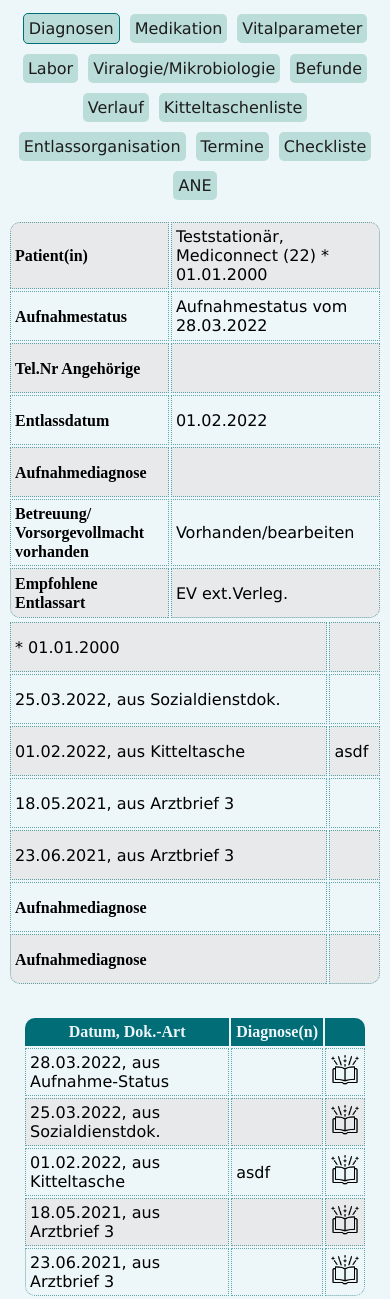
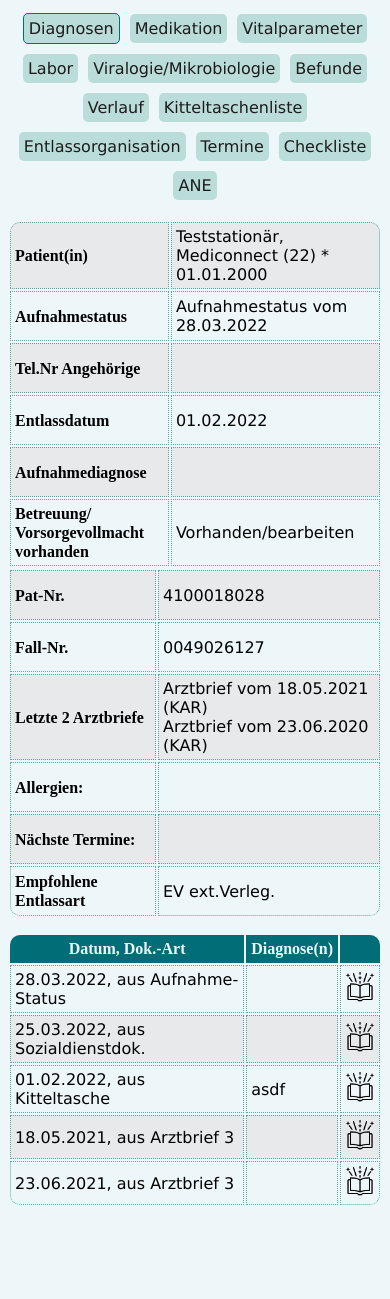
Before and after one commit to ytrav/tabel, a plain HTML site: page table/diagnosen.html in a window 390 px wide. After the commit the page ends 1215 px from the top, so only its background shows below. Drawn offline with Linux system fonts and the light colour scheme; a web font is replaced by a local one.

Commit message:
continuing summary mobile

```diff
--- a/table/diagnosen.html
+++ b/table/diagnosen.html
@@ -17,6 +17,7 @@
         table:nth-child(1) tr:nth-child(1) td:nth-child(1) {
             border-radius: 10px 0 0 0;
         }
+
         table:nth-child(1) tr:nth-child(1) td:nth-last-child(1) {
             border-radius: 0 10px 0 0;
         }
@@ -132,41 +133,36 @@
                     <td><span>Betreuung/ Vorsorgevollmacht vorhanden</span></td>
                     <td>Vorhanden/bearbeiten</td>
                 </tr>
-                <tr>
-                    <td><span>Empfohlene Entlassart</span></td>
-                    <td>EV ext.Verleg.</td>
-                </tr>
             </tbody>
         </table>
         <table>
             <tbody>
                 <tr>
-                    <td>* 01.01.2000</td>
+                    <td><span>Pat-Nr.</span></td>
+                    <td>4100018028</td>
+                </tr>
+                <tr>
+                    <td><span>Fall-Nr.</span></td>
+                    <td>0049026127</td>
+                </tr>
+                <tr>
+                    <td><span>Letzte 2 Arztbriefe</span></td>
+                    <td>
+                        Arztbrief vom 18.05.2021 (KAR)<br>
+                        Arztbrief vom 23.06.2020 (KAR)
+                    </td>
+                </tr>
+                <tr>
+                    <td><span>Allergien:</span></td>
                     <td></td>
                 </tr>
                 <tr>
-                    <td>25.03.2022, aus Sozialdienstdok.</td>
+                    <td><span>Nächste Termine:</span></td>
                     <td></td>
                 </tr>
                 <tr>
-                    <td>01.02.2022, aus Kitteltasche</td>
-                    <td>asdf</td>
-                </tr>
-                <tr>
-                    <td>18.05.2021, aus Arztbrief 3</td>
-                    <td></td>
-                </tr>
-                <tr>
-                    <td>23.06.2021, aus Arztbrief 3</td>
-                    <td></td>
-                </tr>
-                <tr>
-                    <td><span>Aufnahmediagnose</span></td>
-                    <td></td>
-                </tr>
-                <tr>
-                    <td><span>Aufnahmediagnose</span></td>
-                    <td></td>
+                    <td><span>Empfohlene Entlassart</span></td>
+                    <td>EV ext.Verleg.</td>
                 </tr>
             </tbody>
         </table>
--- a/table/style.css
+++ b/table/style.css
@@ -131,15 +131,37 @@ section {
     border-radius: 15px;
 }
 
-
 summary {
     display: flex;
     flex-direction: row;
     flex-wrap: wrap;
     margin: 15px;
+    justify-content: space-around;
 }
 
-summary table, summary tr {
+summary table:nth-child(1) tr:nth-child(1) td:nth-child(1) {
+    border-radius: 10px 0 0 0 0;
+}
+
+summary table:nth-child(1) tr:nth-last-child(1) td:nth-child(1) {
+    border-radius: 0 0 0 10px;
+}
+
+summary table:nth-child(2) tr:nth-child(1) td:nth-child(1) {
+    border-radius: 10px 0 0 0 ;
+}
+
+summary table:nth-child(2) tr:nth-last-child(1) td:nth-last-child(1) {
+    border-radius: 0 0 10px 0;
+}
+
+
+summary table:nth-child(2) tr:nth-child(1) td:nth-last-child(1) {
+    border-radius: 0 10px 0 0;
+}
+
+summary table,
+summary tr {
     margin: 0;
     padding: 0;
 }
@@ -174,7 +196,6 @@ button:active {
     background-color: #528a85;
 }
 
-
 span {
     margin: 3px;
 }
@@ -206,14 +227,34 @@ img {
     color: rgb(189, 189, 189);
 }
 
-
 @media only screen and (orientation: portrait) {
+    table {
+        padding: 0;
+    }
     summary {
         flex-direction: column;
         justify-content: center;
         overflow-x: auto;
         margin: 15px 0 15px 0;
     }
+
+    summary table:nth-child(1) tr:nth-child(1) td:nth-child(1) {
+        border-radius: 10px 0 0 0 0;
+    }
+
+    summary table:nth-child(1) tr:nth-last-child(1) td {
+        border-radius: 0 !important;
+    }
+
+    summary table:nth-child(2) tr:nth-child(1) td {
+        border-radius: 0 !important;
+    }
+
+    summary table:nth-child(2) tr:nth-last-child(1) td:nth-last-child() {
+        border-radius: 0 0 10px 0;
+    }
+
+
 
     summary td {
         width: 50%;
@@ -235,4 +276,8 @@ img {
     span {
         font-size: 0.8em;
     }
+    * {
+        margin: 0;
+        padding: 0;
+    }
 }
```
